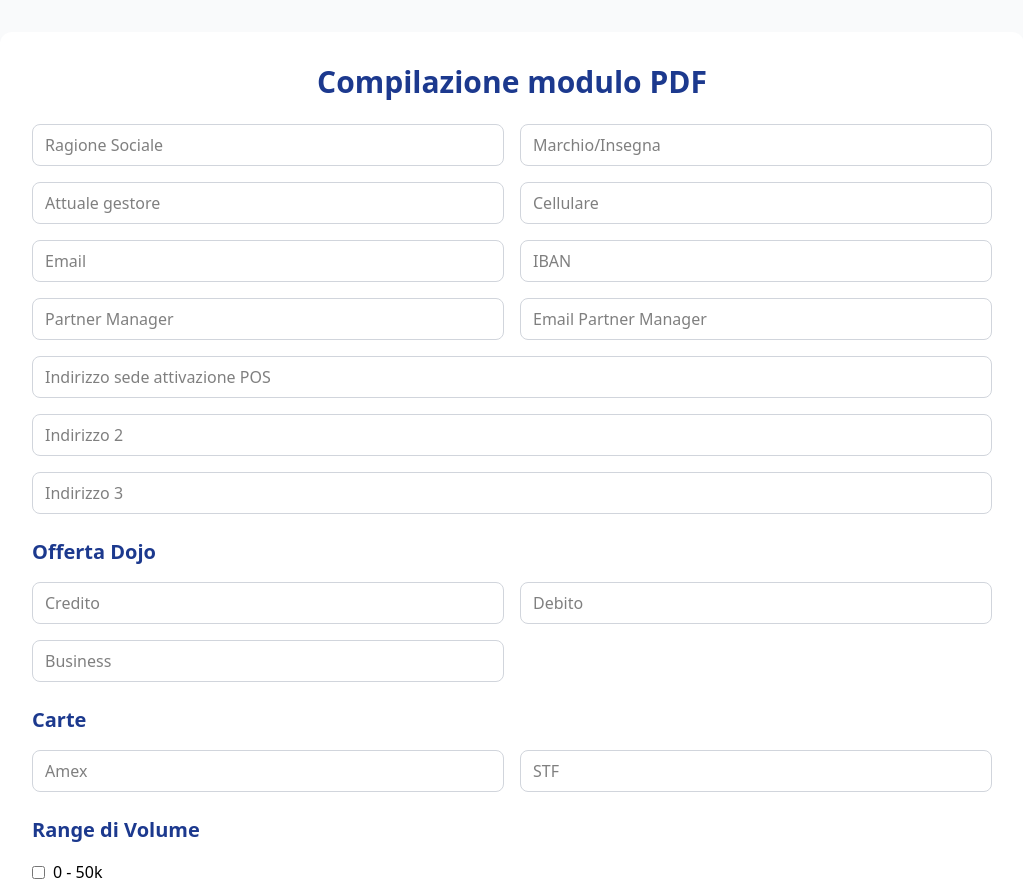
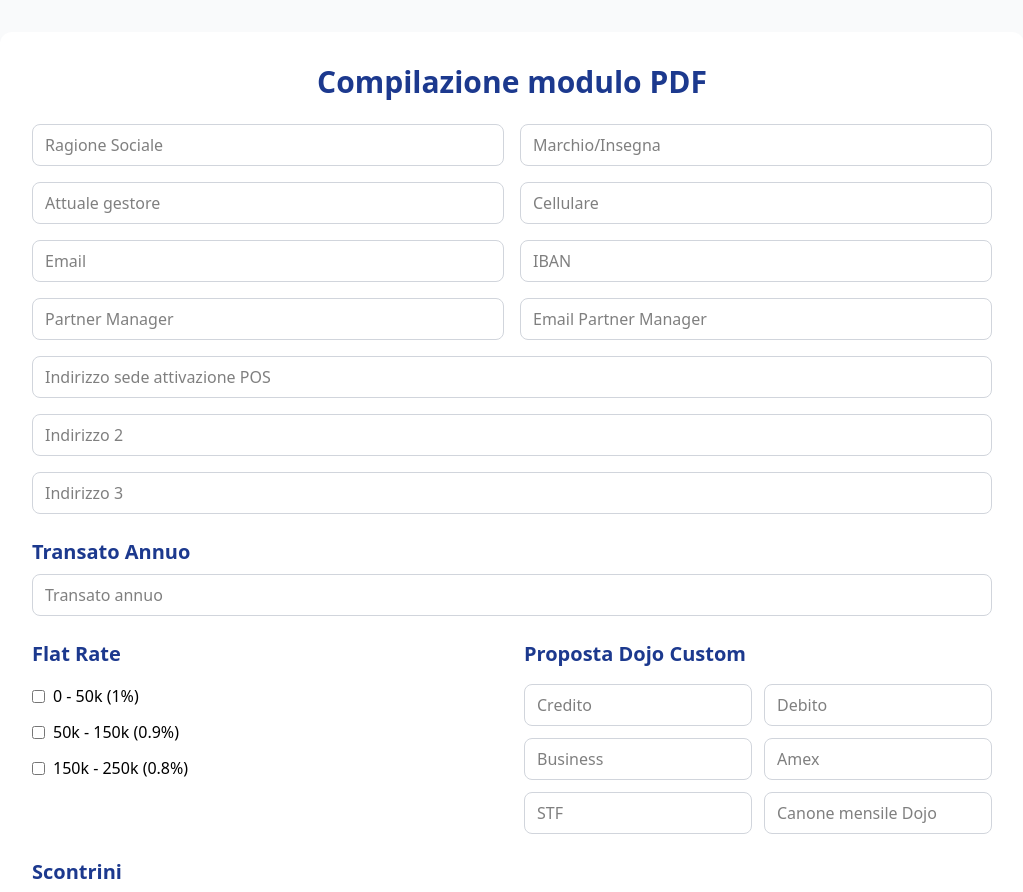
Before and after one commit to antqd/dojo, a React (Vite) app: page /compiler-dojo in a window 1280 px wide. Shown: the top 892 px of the page, without its empty margins (128-1151 px from the left). Built offline with nearby package versions, Linux system fonts and the light colour scheme.

Commit message:
nuovo moduolo

```diff
--- a/src/pages/CompilerDojo.jsx
+++ b/src/pages/CompilerDojo.jsx
@@ -41,6 +41,7 @@ const CompilerDojo = () => {
     canonedojo: "",
     scontrinoMedio: "",
     scontrinoMassimo: "",
+    transatoAnnuo: "",
     // NUOVE CARTE
     amex: "",
     stf: "",
@@ -248,6 +249,7 @@ const CompilerDojo = () => {
     drawText(formData.canonedojo, 600, 770, 18);
     drawText(formData.scontrinoMedio, 645, 510, 18);
     drawText(formData.scontrinoMassimo, 645, 478, 18);
+    drawText(formData.transatoAnnuo, 320, 915, 18);
 
 
     // Firme
@@ -333,6 +335,8 @@ Range di Volume:
 0-50k: ${formData.volume0_50k ? "SI" : "NO"}
 50k-150k: ${formData.volume50_150k ? "SI" : "NO"}
 150k-250k: ${formData.volume150_250k ? "SI" : "NO"}
+
+Transato Annuo: ${formData.transatoAnnuo || "-"}
 
 Note:
 ${formData.info || "-"}
@@ -467,13 +471,62 @@ ${formData.info || "-"}
           />
         </div>
 
-        {/* Carte e Range */}
+        {/* Transato Annuo */}
+        <div className="space-y-2">
+          <h3 className="text-lg sm:text-xl font-semibold text-blue-900">
+            Transato Annuo
+          </h3>
+          <input
+            name="transatoAnnuo"
+            placeholder="Transato annuo"
+            value={formData.transatoAnnuo}
+            onChange={handleChange}
+            className="w-full px-3 py-2 border border-gray-300 rounded-lg focus:ring-2 focus:ring-blue-500 text-sm sm:text-base"
+          />
+        </div>
+
+        {/* Flat Rate e Proposta Dojo Custom */}
+        <div className="grid grid-cols-1 lg:grid-cols-2 gap-6">
+          {/* Flat Rate */}
           <div className="space-y-4">
             <h3 className="text-lg sm:text-xl font-semibold text-blue-900">
-            Offerta Dojo
+              Flat Rate
+            </h3>
+            <div className="space-y-3">
+              <label className="flex items-center gap-2 text-sm sm:text-base">
+                <input
+                  type="checkbox"
+                  checked={formData.volume0_50k}
+                  onChange={handleCheckboxChange("volume0_50k")}
+                />
+                <span>0 - 50k (1%)</span>
+              </label>
+              <label className="flex items-center gap-2 text-sm sm:text-base">
+                <input
+                  type="checkbox"
+                  checked={formData.volume50_150k}
+                  onChange={handleCheckboxChange("volume50_150k")}
+                />
+                <span>50k - 150k (0.9%)</span>
+              </label>
+              <label className="flex items-center gap-2 text-sm sm:text-base">
+                <input
+                  type="checkbox"
+                  checked={formData.volume150_250k}
+                  onChange={handleCheckboxChange("volume150_250k")}
+                />
+                <span>150k - 250k (0.8%)</span>
+              </label>
+            </div>
+          </div>
+
+          {/* Proposta Dojo Custom */}
+          <div className="space-y-4">
+            <h3 className="text-lg sm:text-xl font-semibold text-blue-900">
+              Proposta Dojo Custom
             </h3>
 
-          <div className="grid grid-cols-1 lg:grid-cols-2 gap-4">
+            <div className="grid grid-cols-1 sm:grid-cols-2 gap-3">
               <input
                 name="credito"
                 placeholder="Credito"
@@ -495,13 +548,6 @@ ${formData.info || "-"}
                 onChange={handleChange}
                 className="w-full px-3 py-2 border border-gray-300 rounded-lg focus:ring-2 focus:ring-blue-500 text-sm sm:text-base"
               />
-          </div>
-
-          <h3 className="text-lg sm:text-xl font-semibold text-blue-900 mt-6">
-            Carte
-          </h3>
-
-          <div className="grid grid-cols-1 lg:grid-cols-2 gap-4">
               <input
                 name="amex"
                 placeholder="Amex"
@@ -516,40 +562,6 @@ ${formData.info || "-"}
                 onChange={handleChange}
                 className="w-full px-3 py-2 border border-gray-300 rounded-lg focus:ring-2 focus:ring-blue-500 text-sm sm:text-base"
               />
-          </div>
-
-          <h3 className="text-lg sm:text-xl font-semibold text-blue-900 mt-6">
-            Range di Volume
-          </h3>
-          <div className="space-y-3">
-            <label className="flex items-center gap-2 text-sm sm:text-base">
-              <input
-                type="checkbox"
-                checked={formData.volume0_50k}
-                onChange={handleCheckboxChange("volume0_50k")}
-              />
-              <span>0 - 50k</span>
-            </label>
-            <label className="flex items-center gap-2 text-sm sm:text-base">
-              <input
-                type="checkbox"
-                checked={formData.volume50_150k}
-                onChange={handleCheckboxChange("volume50_150k")}
-              />
-              <span>50k - 150k</span>
-            </label>
-            <label className="flex items-center gap-2 text-sm sm:text-base">
-              <input
-                type="checkbox"
-                checked={formData.volume150_250k}
-                onChange={handleCheckboxChange("volume150_250k")}
-              />
-              <span>150k - 250k</span>
-            </label>
-          </div>
-
-          {/* Canone Dojo */}
-          <div className="space-y-3">
               <input
                 name="canonedojo"
                 placeholder="Canone mensile Dojo"
@@ -558,8 +570,14 @@ ${formData.info || "-"}
                 className="w-full px-3 py-2 border border-gray-300 rounded-lg focus:ring-2 focus:ring-blue-500 text-sm sm:text-base"
               />
             </div>
+          </div>
+        </div>
 
         {/* Scontrini */}
+        <div className="space-y-2">
+          <h3 className="text-lg sm:text-xl font-semibold text-blue-900">
+            Scontrini
+          </h3>
           <div className="grid grid-cols-1 lg:grid-cols-2 gap-4">
             <input
               name="scontrinoMedio"
```
Lines whose indentation alone changed are shown as unchanged.
